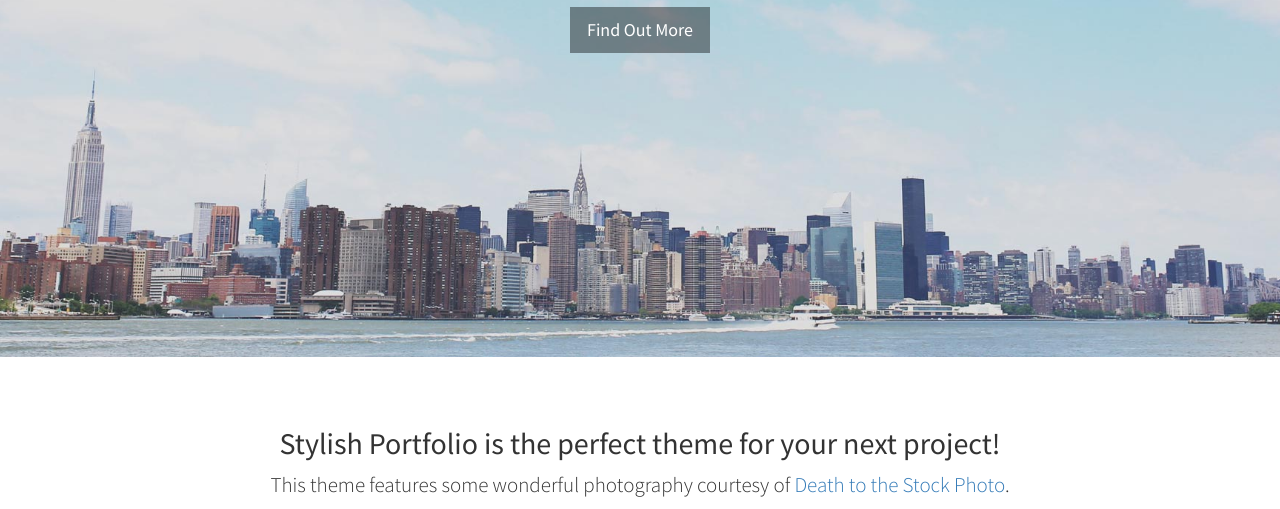
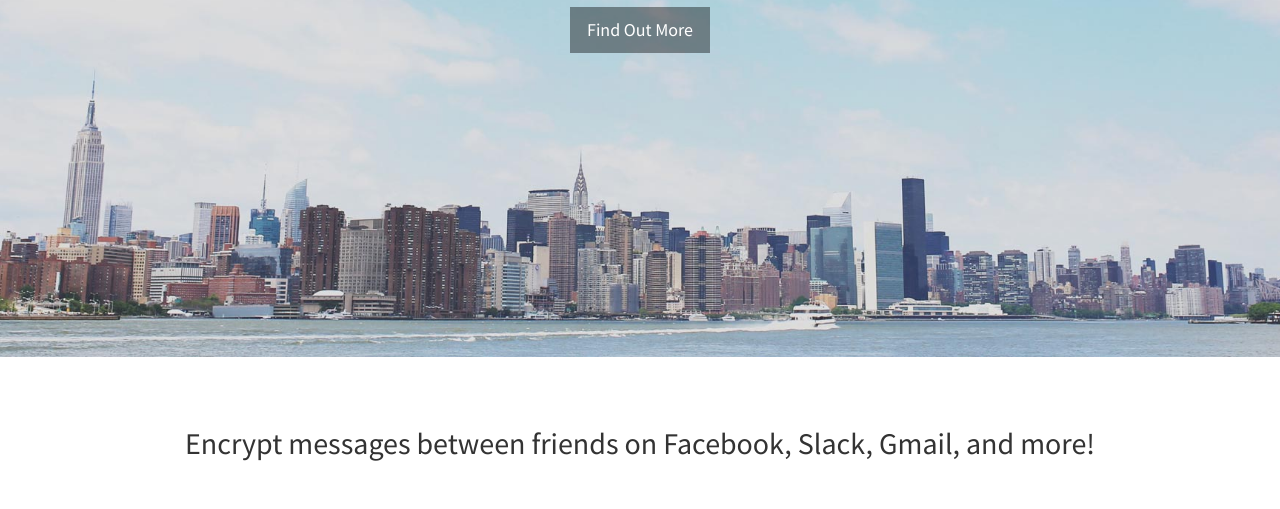
Before and after one commit to lettergram/AnyCrypt, a plain HTML site: page index.html in a window 1280 px wide. Shown: the part 443-952 px from the top of the page. Drawn offline with Linux system fonts and the light colour scheme.

Commit message:
updated next section

```diff
--- a/index.html
+++ b/index.html
@@ -73,8 +73,7 @@
         <div class="container">
             <div class="row">
                 <div class="col-lg-12 text-center">
-                    <h2>Stylish Portfolio is the perfect theme for your next project!</h2>
-                    <p class="lead">This theme features some wonderful photography courtesy of <a target="_blank" href="http://join.deathtothestockphoto.com/">Death to the Stock Photo</a>.</p>
+                    <h2>Encrypt messages between friends on Facebook, Slack, Gmail, and more!</h2>
                 </div>
             </div>
             <!-- /.row -->
```
